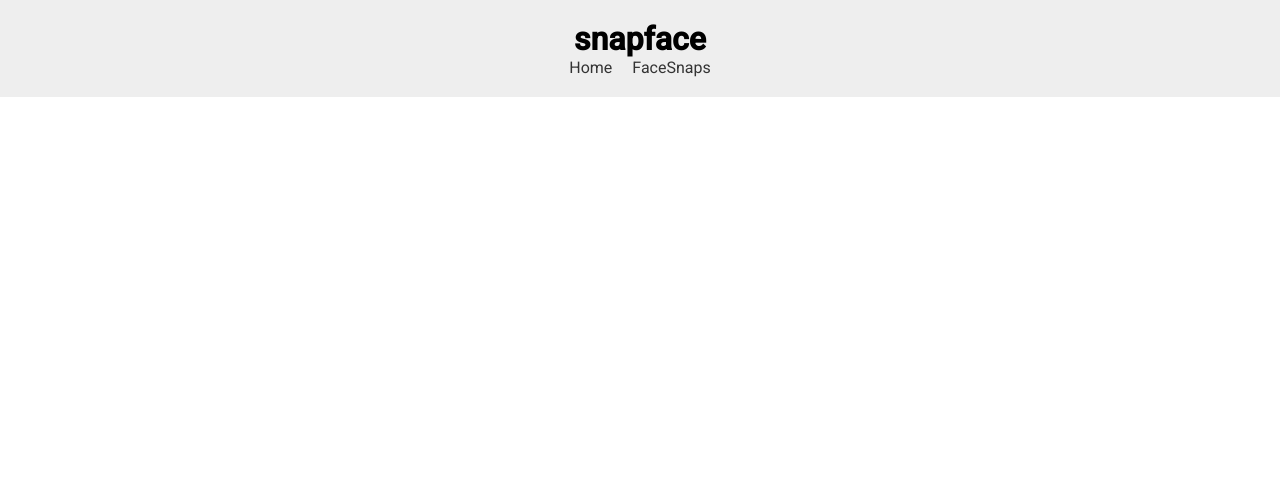
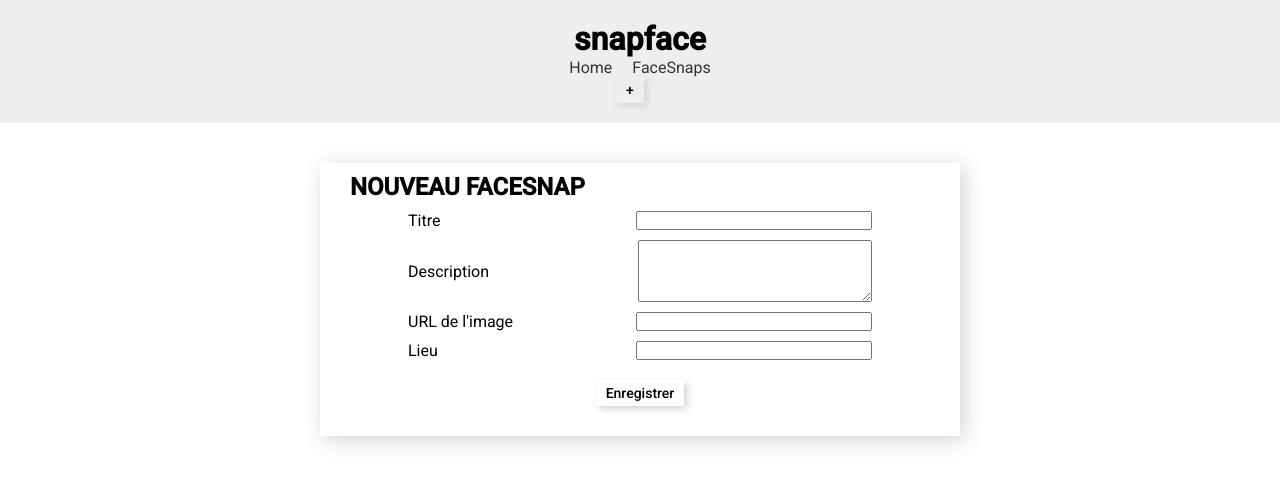
Before and after one commit to djoob20/angular, an Angular app: page /create in a window 1280 px wide. Before the commit this address led to /. Shown: the top 484 px of the page. Built offline with nearby package versions, Linux system fonts and the light colour scheme.

Commit message:
added reactiv form

```diff
--- a/src/app/app-routing.module.ts
+++ b/src/app/app-routing.module.ts
@@ -3,10 +3,12 @@
 import { FaceSnapListComponent } from "./face-snap-list/face-snap-list.component";
 import { LandingPageComponent } from "./landing-page/landing-page.component";
 import { SingleFaceSnapComponent } from "./single-face-snap/single-face-snap.component";
+import { NewFaceSnapComponent } from "./new-face-snap/new-face-snap.component";
 
 const routes: Routes = [
   {path:'facesnaps/:id', component: SingleFaceSnapComponent},
   {path:'facesnaps', component: FaceSnapListComponent},
+  {path:'create', component: NewFaceSnapComponent},
   {path:'', component: LandingPageComponent}
 ]
 @NgModule({
--- a/src/app/app.component.ts
+++ b/src/app/app.component.ts
@@ -1,5 +1,5 @@
 import { Component, OnInit } from '@angular/core';
-import {concatMap, delay, filter, interval, map, mergeMap, Observable, of, take, tap} from "rxjs";
+import {concatMap, delay, exhaustMap, filter, interval, map, mergeMap, Observable, of, take, tap} from "rxjs";
 
 @Component({
   selector: 'app-root',
@@ -8,9 +8,15 @@
 })
 export class AppComponent implements OnInit{
 
-  interval$ !:Observable<string>
+  interval$ !:Observable<string>;
   redTrainsCalled = 0;
   yellowTrainsCalled = 0;
+
+  messages$!:Observable<string>;
+
+  logMessages:string[]= ['first', 'second', 'third'];
+  index:number = 0;
+
   ngOnInit(): void {
      /*
     interval(500).pipe(
@@ -32,6 +38,7 @@
     );
 
      */
+
   }
 
   logger(text: string):void{
--- a/src/app/header/header.component.html
+++ b/src/app/header/header.component.html
@@ -4,4 +4,5 @@
     <a routerLink="" routerLinkActive="ative" [routerLinkActiveOptions]="{exact: true}">Home</a>
     <a routerLink="facesnaps" routerLinkActive="ative">FaceSnaps</a>
   </nav>
+  <button (click)="onAddNewFaceSnap()">+</button>
 </header>
--- a/src/app/header/header.component.scss
+++ b/src/app/header/header.component.scss
@@ -1,8 +1,10 @@
 header {
+  box-sizing: border-box;
   text-align: center;
   background-color: #EEE;
-  margin-bottom: 20px;
+  margin-bottom: 40px;
   padding: 20px;
+
 
   a {
     margin: 0 10px;
--- a/src/app/header/header.component.ts
+++ b/src/app/header/header.component.ts
@@ -1,10 +1,21 @@
-import { Component } from '@angular/core';
+import { Component, OnInit } from '@angular/core';
+import { Router } from '@angular/router';
 
 @Component({
   selector: 'app-header',
   templateUrl: './header.component.html',
   styleUrls: ['./header.component.scss']
 })
-export class HeaderComponent {
+export class HeaderComponent implements OnInit{
 
+  constructor(private router: Router){
+
+  }
+  ngOnInit(): void {
+
+  }
+
+  onAddNewFaceSnap():void{
+    this.router.navigateByUrl('/create');
+  }
 }
--- a/src/app/landing-page/landing-page.component.scss
+++ b/src/app/landing-page/landing-page.component.scss
@@ -3,6 +3,7 @@
   top: 50%;
   left: 50%;
   transform: translate(-50%, -50%);
+  margin-top: 60px;
 }
 
 .landing-links {
--- /dev/null
+++ b/src/app/new-face-snap/new-face-snap.component.html
@@ -0,0 +1,34 @@
+<div class="form-card">
+  <h2>NOUVEAU FACESNAP</h2>
+  <form [formGroup]="snapForm">
+    <div class="form-group">
+        <label for="title">Titre</label>
+        <input id="title" type="text" formControlName="title">
+    </div>
+    <div class="form-group">
+        <label for="description">Description</label>
+        <textarea id="description" type="text" formControlName="description" rows="4">
+        </textarea>
+    </div>
+    <div class="form-group">
+        <label for="imageUrl">URL de l'image</label>
+        <input id="imageUrl" type="text" formControlName="imageUrl">
+    </div>
+    <div class="form-group">
+        <label for="location">Lieu</label>
+        <input id="location" type="text" formControlName="location">
+    </div>
+    <div class="action-buttons">
+        <button type="submit" (click)="onSubmitForm()">Enregistrer</button>
+    </div>
+
+    <div class="face-snap-card" *ngIf="faceSnapPreview$ | async as faceSnap">
+      <h2>{{ faceSnap.title | uppercase }}</h2>
+      <p>Mis en ligne {{ faceSnap.createdDate | date: 'à HH:mm, le d MMMM yyyy' }}</p>
+      <img [src]="faceSnap.imageUrl" [alt]="faceSnap.title">
+      <p>{{ faceSnap.description }}</p>
+      <p *ngIf="faceSnap.location">Photo prise à {{ faceSnap.location }}</p>
+    </div>
+  </form>
+
+</div>
--- /dev/null
+++ b/src/app/new-face-snap/new-face-snap.component.scss
@@ -0,0 +1,49 @@
+.form-card , .face-snap-card{
+  box-sizing: border-box;
+  width: 50%;
+  margin: 20px auto;
+  padding: 10px 30px;
+  box-shadow: lightgray 4px 4px 20px;
+}
+
+.face-snap-card {
+  img {
+    width: 100%;
+  }
+  h2 {
+    margin-bottom: 0;
+  }
+  p {
+    font-weight: 300;
+    font-size: 16px;
+  }
+}
+
+.form-group {
+  margin: 10px auto;
+  width: 80%;
+  display: flex;
+  align-items: center;
+  justify-content: space-between;
+}
+
+.form-card, .face-snap-card {
+  box-sizing: border-box;
+  width: 50%;
+  margin: 20px auto;
+  padding: 10px 30px;
+  box-shadow: lightgray 4px 4px 20px;
+}
+
+input, textarea {
+  width: 50%;
+}
+
+.action-buttons {
+  width: 100%;
+}
+
+button {
+  display: block;
+  margin: 20px auto;
+}
--- /dev/null
+++ b/src/app/new-face-snap/new-face-snap.component.ts
@@ -0,0 +1,40 @@
+import { Component, OnInit } from '@angular/core';
+import { FormBuilder, FormGroup, Validators } from '@angular/forms';
+import { Observable, map } from 'rxjs';
+import { FaceSnap } from '../models/face-snap.models';
+
+@Component({
+  selector: 'app-new-face-snap',
+  templateUrl: './new-face-snap.component.html',
+  styleUrls: ['./new-face-snap.component.scss']
+})
+export class NewFaceSnapComponent implements OnInit{
+
+
+  snapForm!: FormGroup;
+  faceSnapPreview$!: Observable<FaceSnap>;
+
+  constructor(private formBuilder: FormBuilder){}
+  ngOnInit(): void {
+    this.snapForm = this.formBuilder.group({
+      title:[null, Validators.required],
+      description: [null],
+      imageUrl: [null],
+      location: [null]
+
+    });
+
+    this.faceSnapPreview$ = this.snapForm.valueChanges.pipe(
+      map(formValue => ({
+        ...formValue,
+        createdDate: new Date(),
+        id:0,
+        snaps: 0
+      }))
+    );
+  }
+
+  onSubmitForm(): void{
+    console.log(this.snapForm.value);
+  }
+}
```
Also changed, not shown: src/app/app.module.ts (+6 -3 lines).
